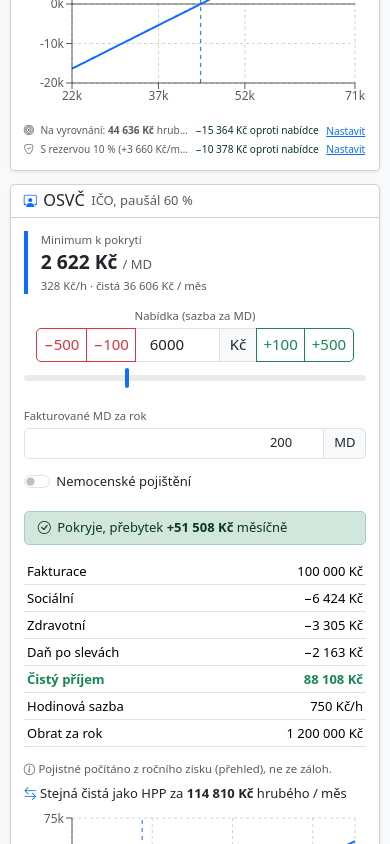
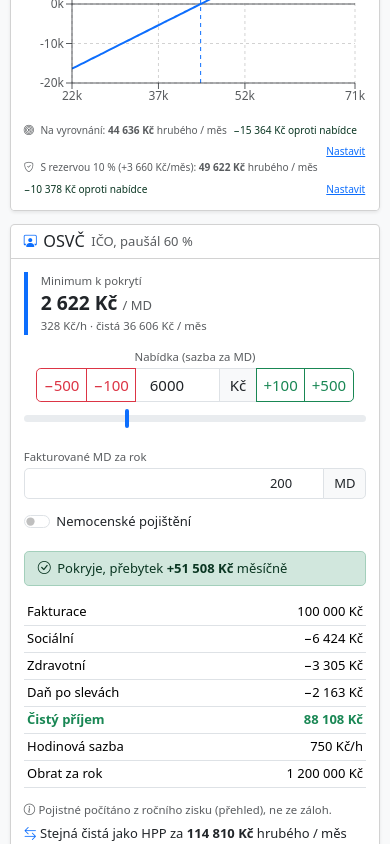
Before and after one commit to jbrezik/income-calc, a React (Vite) app: page / in a window 390 px wide. Shown: the part 2440-3284 px from the top of the page. Built offline with nearby package versions, Linux system fonts and the light colour scheme.

Commit message:
Phones: wrap target hints instead of truncating

```diff
--- a/src/styles.css
+++ b/src/styles.css
@@ -17,6 +17,9 @@ body { background: var(--bs-tertiary-bg); }
   html { font-size: 13px; }
   /* Steppers stay two steps above the base so they are easy to tap. */
   .stepper .btn, .stepper .form-control, .stepper .input-group-text { font-size: 15px; }
+  /* Target hints under the charts wrap instead of being cut off with an ellipsis. */
+  .targets li { flex-wrap: wrap !important; white-space: normal !important; }
+  .targets .text-truncate { overflow: visible; text-overflow: clip; white-space: normal; }
 }
 
 .font-monospace-num, .num-input, .table { font-variant-numeric: tabular-nums; }
```
